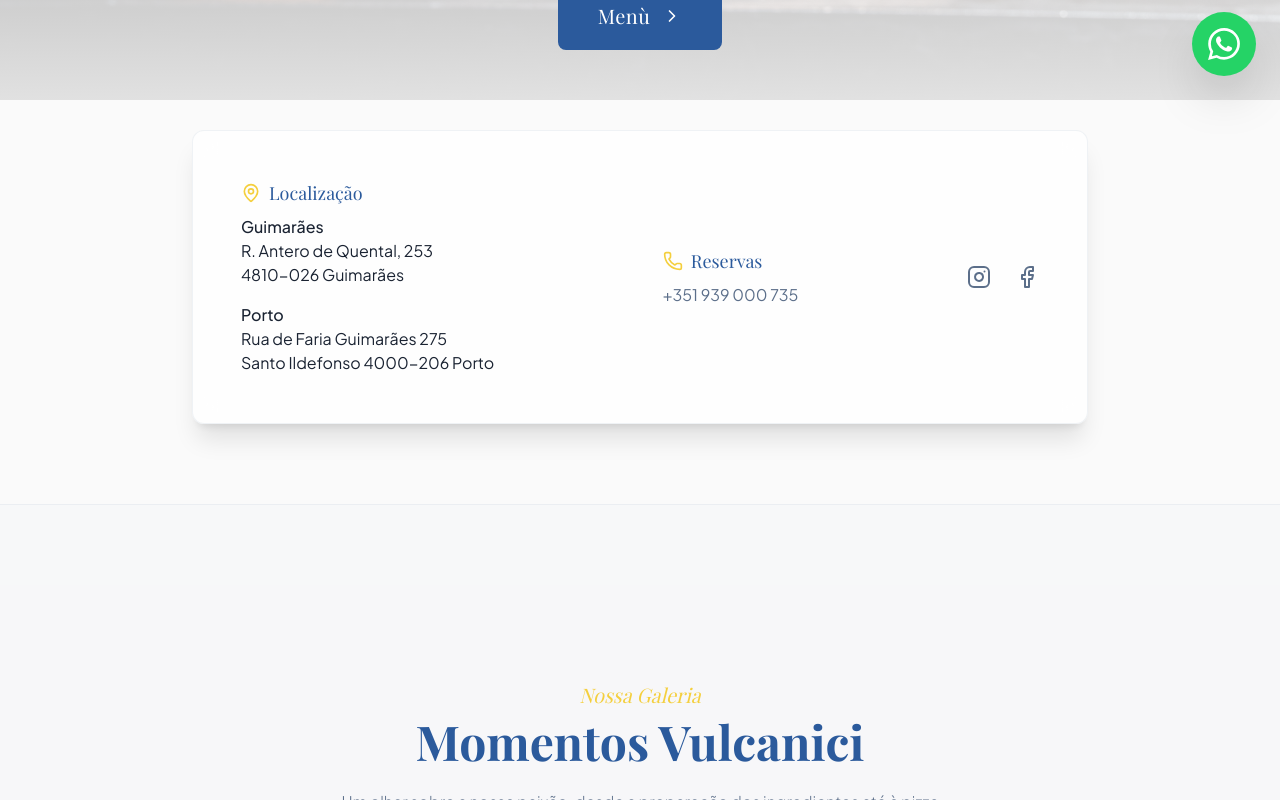
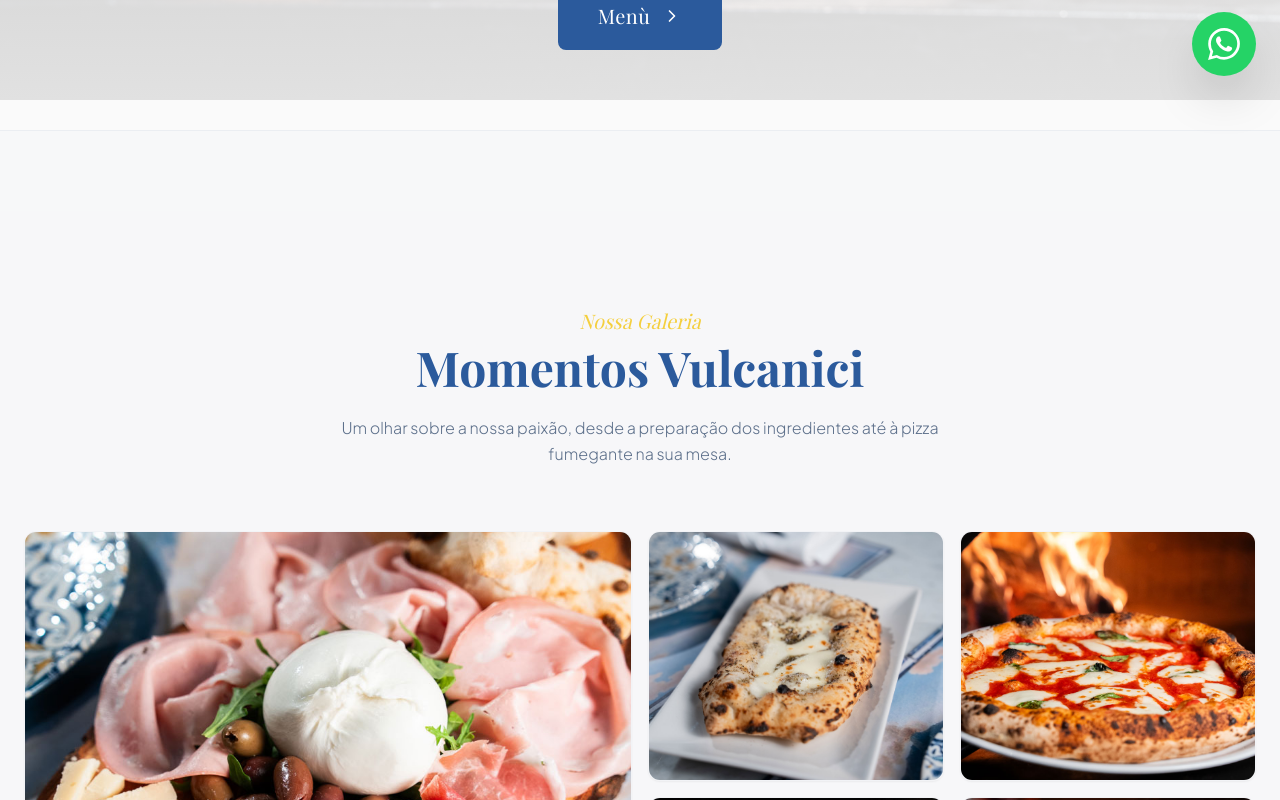
Before and after one commit to wagneraraujo/vulcanni, a React (Vite) app: page / in a window 1280 px wide. Shown: the part 700-1500 px from the top of the page. Built offline with nearby package versions, Linux system fonts and the light colour scheme; a web font is replaced by a local one.

Commit message:
remove secao infos

```diff
--- a/src/components/Home.tsx
+++ b/src/components/Home.tsx
@@ -29,7 +29,7 @@
                 }}
             >
                 {/* Elegant Gradient Overlay - Lighter and warmer for the rustic feel */}
-                <div className="absolute inset-0 bg-gradient-to-b from-background/90 via-background/60 to-background/90" />
+                <div className="absolute inset-0 bg-gradient-to-b from-background/90 via-background/80 to-background/90" />
             </div>
 
             {/* Floating WhatsApp Button */}
@@ -92,71 +92,7 @@
                 </section>
 
                 {/* INFO / CONTACT SECTION - "Card" Style */}
-                <section className="px-6 pb-20">
-                    <div className="max-w-4xl mx-auto bg-card/80 backdrop-blur-md border border-border/50 rounded-xl p-8 md:p-12 shadow-xl animate-fade-in-up delay-1000">
-                        <div className="flex flex-col md:flex-row items-center justify-between gap-8 text-center md:text-left">
 
-                            {/* Address */}
-                            <div className="flex flex-col items-center md:items-start gap-2">
-                                <div className="flex items-center gap-2 text-accent">
-                                    <MapPin className="w-5 h-5" />
-                                    <span className="font-serif text-lg text-primary">Localização</span>
-                                </div>
-                                <div className="space-y-4">
-                                    <div>
-                                        <p className="font-medium text-foreground">Guimarães</p>
-                                        <p>R. Antero de Quental, 253</p>
-                                        <p>4810-026 Guimarães</p>
-                                    </div>
-                                    <div>
-                                        <p className="font-medium text-foreground">Porto</p>
-                                        <p>Rua de Faria Guimarães 275</p>
-                                        <p>Santo Ildefonso 4000-206 Porto</p>
-                                    </div>
-                                </div>
-                            </div>
-
-                            {/* Divider Mobile */}
-                            <div className="w-24 h-px bg-border md:hidden" />
-
-                            {/* Contact */}
-                            <div className="flex flex-col items-center md:items-start gap-2">
-                                <div className="flex items-center gap-2 text-accent">
-                                    <Phone className="w-5 h-5" />
-                                    <span className="font-serif text-lg text-primary">Reservas</span>
-                                </div>
-                                <a href={whatsappUrl} target="_blank" rel="noopener noreferrer" className="text-muted-foreground hover:text-primary transition-colors">
-                                    +351 939 000 735
-                                </a>
-                            </div>
-
-                            {/* Divider Mobile */}
-                            <div className="w-24 h-px bg-border md:hidden" />
-
-                            {/* Social */}
-                            <div className="flex gap-6">
-                                <a
-                                    href="https://www.instagram.com/vulcaniciguimaraes"
-                                    target="_blank"
-                                    rel="noopener noreferrer"
-                                    className="text-muted-foreground hover:text-accent hover:scale-110 transition-all duration-300"
-                                    aria-label="Instagram"
-                                >
-                                    <Instagram className="w-6 h-6" />
-                                </a>
-                                <a
-                                    href="https://www.facebook.com/profile.php?id=61552967728211"
-                                    target="_blank"
-                                    rel="noopener noreferrer"
-                                    className="text-muted-foreground hover:text-accent hover:scale-110 transition-all duration-300"
-                                    aria-label="Facebook"
-                                >
-                                    <Facebook className="w-6 h-6" />
-                                </a>
-                            </div>
-                        </div>
-                    </div>
-                </section>
 
                 {/* GALLERY PREVIEW */}
                 <section className="bg-secondary/50 py-20 border-t border-border/50">
```
